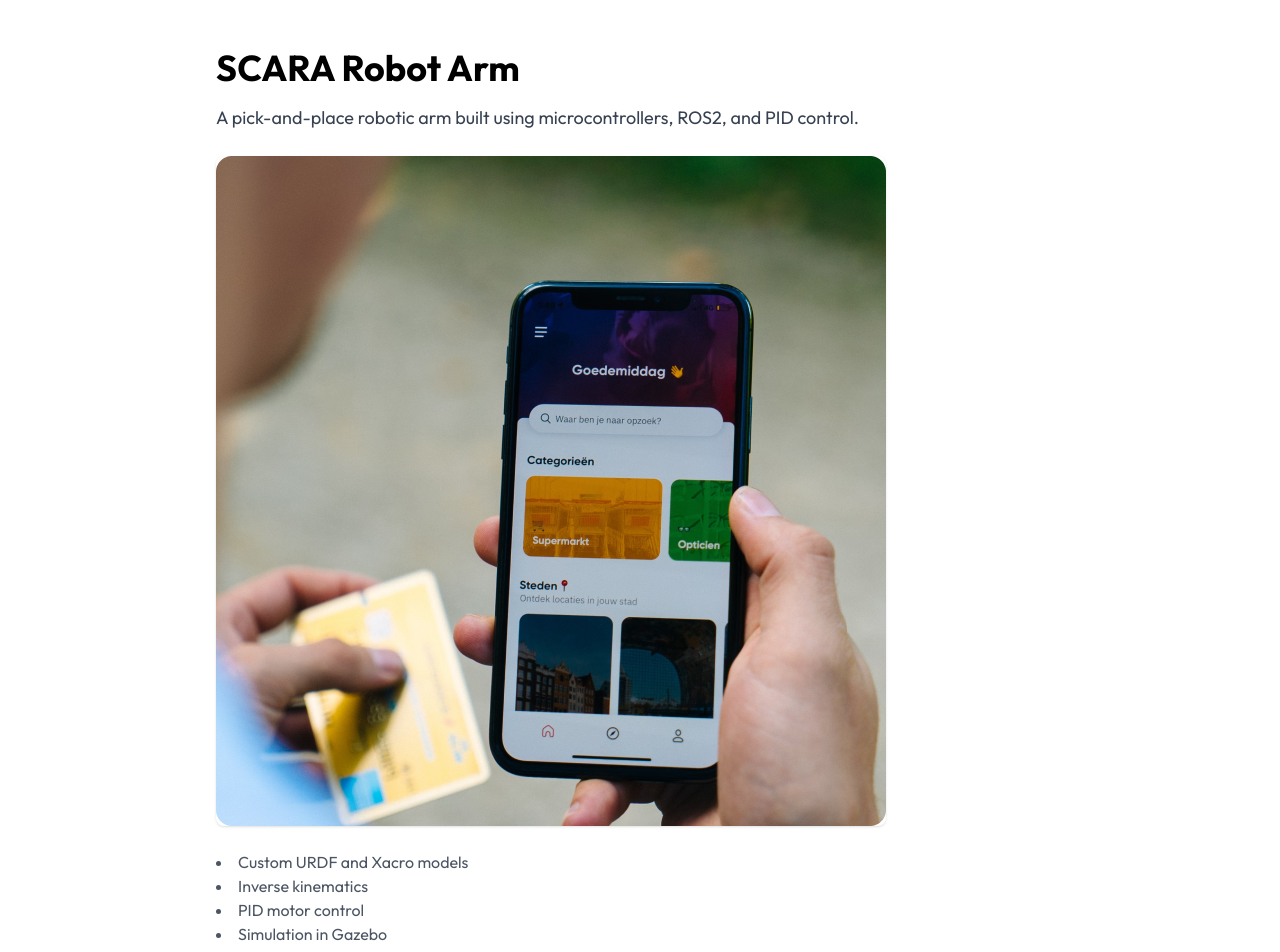
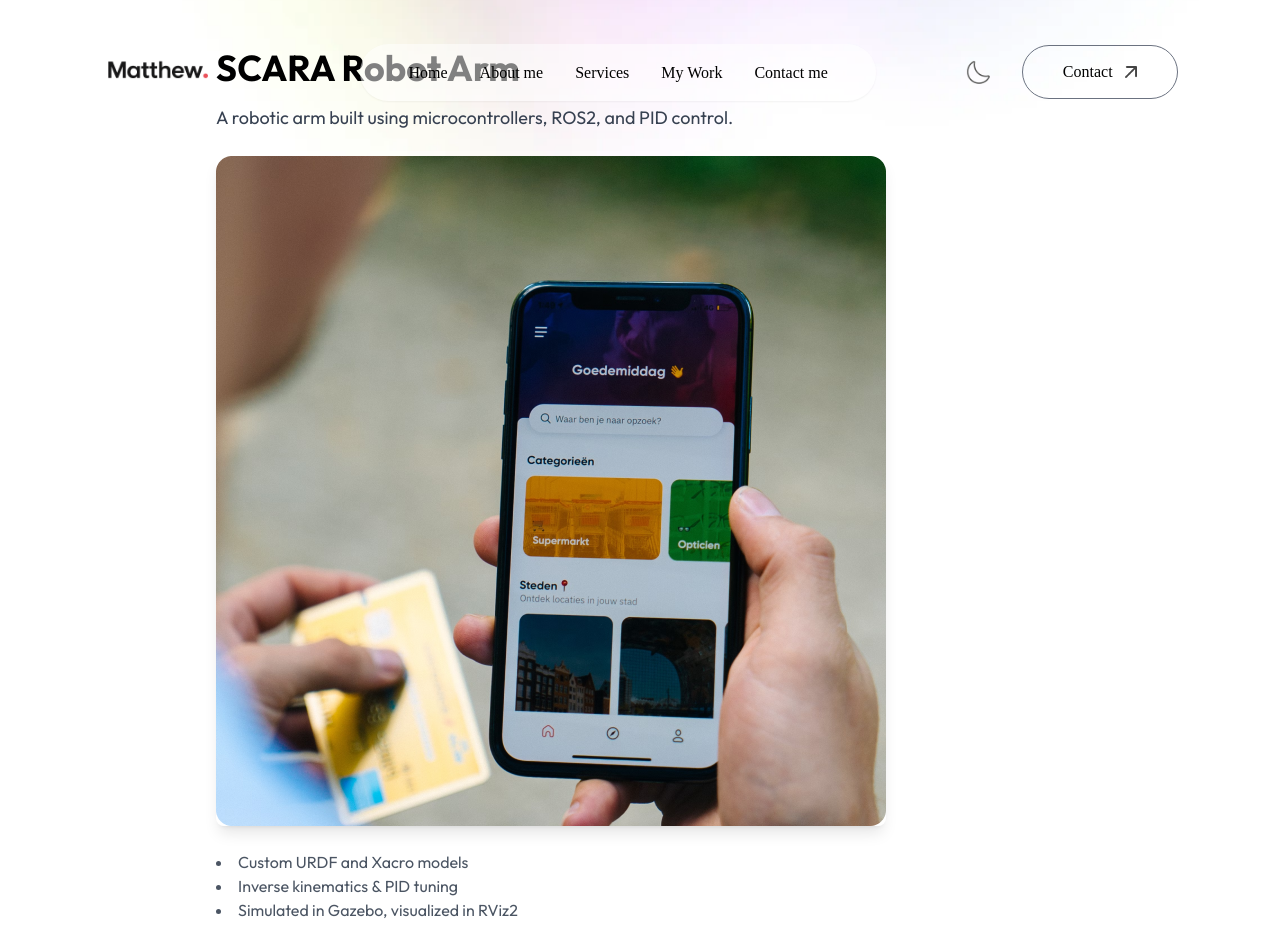
Before and after one commit to Matthew-Garcia/Matthew-Garcia-Portfolio2, a Next.js app: page /projects/scara-robot in a window 1280 px wide. Shown: the top 952 px of the page. Built offline with nearby package versions, Linux system fonts and the light colour scheme; a web font is replaced by a local one.

Commit message:
Update page.jsx

```diff
--- a/app/projects/scara-robot/page.jsx
+++ b/app/projects/scara-robot/page.jsx
@@ -1,20 +1,52 @@
+'use client'
+
+import { useEffect, useState } from "react";
+import Navbar from "../../../components/Navbar";
+import Footer from "../../../components/Footer";
+import { assets } from '@/assets/assets';
+
 export default function ScaraRobotPage() {
+  const [isDarkMode, setIsDarkMode] = useState(false);
+
+  useEffect(() => {
+    if (
+      localStorage.theme === 'dark' ||
+      (!('theme' in localStorage) && window.matchMedia('(prefers-color-scheme: dark)').matches)
+    ) {
+      setIsDarkMode(true);
+    } else {
+      setIsDarkMode(false);
+    }
+  }, []);
+
+  useEffect(() => {
+    if (isDarkMode) {
+      document.documentElement.classList.add('dark');
+      localStorage.theme = 'dark';
+    } else {
+      document.documentElement.classList.remove('dark');
+      localStorage.theme = '';
+    }
+  }, [isDarkMode]);
+
   return (
+    <>
+      <Navbar isDarkMode={isDarkMode} setIsDarkMode={setIsDarkMode} />
+
       <div className="max-w-4xl mx-auto px-6 py-12">
         <h1 className="text-4xl font-bold mb-4">SCARA Robot Arm</h1>
         <p className="text-lg text-gray-700 mb-6">
-        A pick-and-place robotic arm built using microcontrollers, ROS2, and PID control.
+          A robotic arm built using microcontrollers, ROS2, and PID control.
         </p>
         <img
           src="/work-1.png"
           alt="SCARA Robot Arm"
-        className="rounded-lg shadow mb-6"
+          className="rounded-lg shadow-lg mb-6"
         />
         <ul className="list-disc list-inside text-base text-gray-600 mb-4">
           <li>Custom URDF and Xacro models</li>
-        <li>Inverse kinematics</li>
-        <li>PID motor control</li>
-        <li>Simulation in Gazebo</li>
+          <li>Inverse kinematics & PID tuning</li>
+          <li>Simulated in Gazebo, visualized in RViz2</li>
         </ul>
         <a
           href="https://github.com/Matthew-Garcia/SCARA-Robot"
@@ -25,5 +57,8 @@ export default function ScaraRobotPage() {
           View on GitHub →
         </a>
       </div>
+
+      <Footer isDarkMode={isDarkMode} />
+    </>
   );
 }
```
Lines whose indentation alone changed are shown as unchanged.
